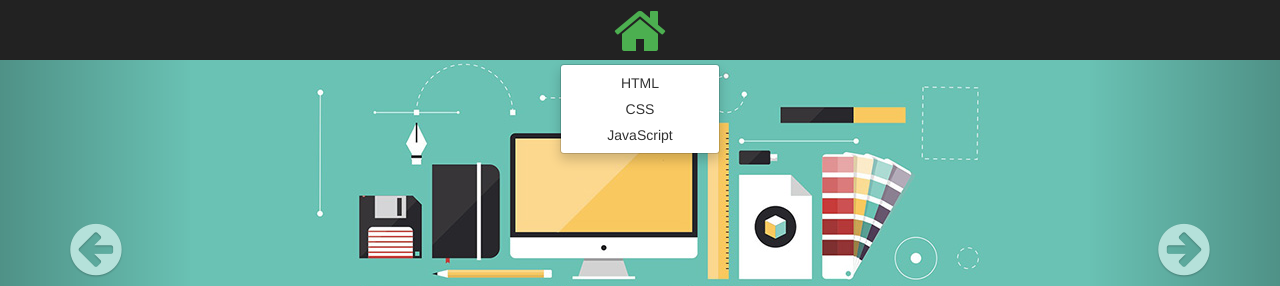
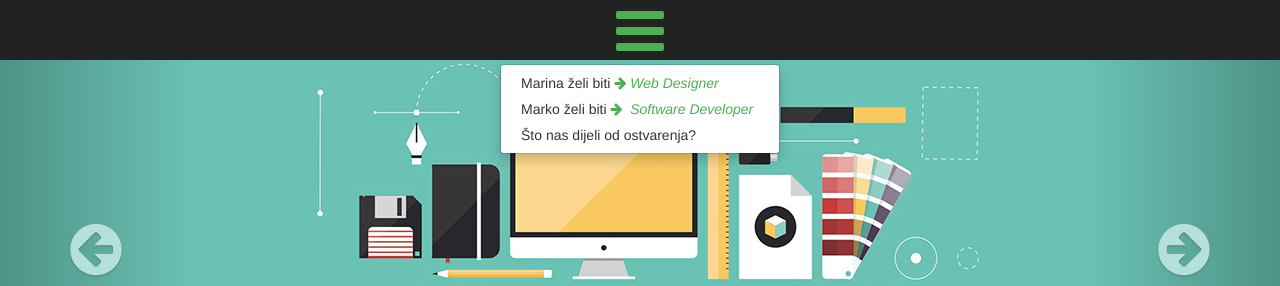
Before and after one commit to InfernoLady/InfernoLady.github.io, a plain HTML site: page index.html in a window 1280 px wide. Both pictures are taken after a click on the button 640 px from the left and 31 px from the top of the page. Shown: the top 286 px of the page. Drawn offline with nearby package versions, Linux system fonts and the light colour scheme.

Commit message:
dropdown

```diff
--- a/index.html
+++ b/index.html
@@ -21,12 +21,12 @@
     <div style="height: 80px;">
       <div id="sticker" style="position: fixed;">
         <div class="dropdown">
-          <button id="btnn" class="center-block" data-toggle="dropdown"><i class="fa fa-home fa-4x"></i>
+          <button id="btnn" class="center-block" data-toggle="dropdown"><i class="fa fa-bars fa-4x" aria-hidden="true"></i>
           </button>
           <ul class="dropdown-menu pull-center">
-            <li><a href="#">HTML</a></li>
-            <li><a href="#">CSS</a></li>
-            <li><a href="#">JavaScript</a></li>
+            <li><a href="marina.html">Marina želi biti <i class="fa fa-arrow-right" aria-hidden="true"></i>&nbsp;<i>Web Designer</i></a></li>
+            <li><a href="marko.html">Marko želi biti <i class="fa fa-arrow-right" aria-hidden="true"></i>&nbsp;<i> Software Developer</i></a></li>
+            <li><a href="#">Što nas dijeli od ostvarenja?</a></li>
           </ul>
         </div>
       </div>
--- a/style.css
+++ b/style.css
@@ -22,12 +22,15 @@ body {
 }
 
 .dropdown-menu {
-	width: 80px;
-	margin-left: calc(50% - 80px) !important;
+	width: 280px;
+	margin-left: calc(50% - 140px) !important;
 	margin-right: auto !important;
-	text-align: center !important;
+	text-align: justify !important;
 }
 
+.dropdown-menu a:hover{
+	font-weight: bold;
+}
 
 .dropdown ul li{
 
```
